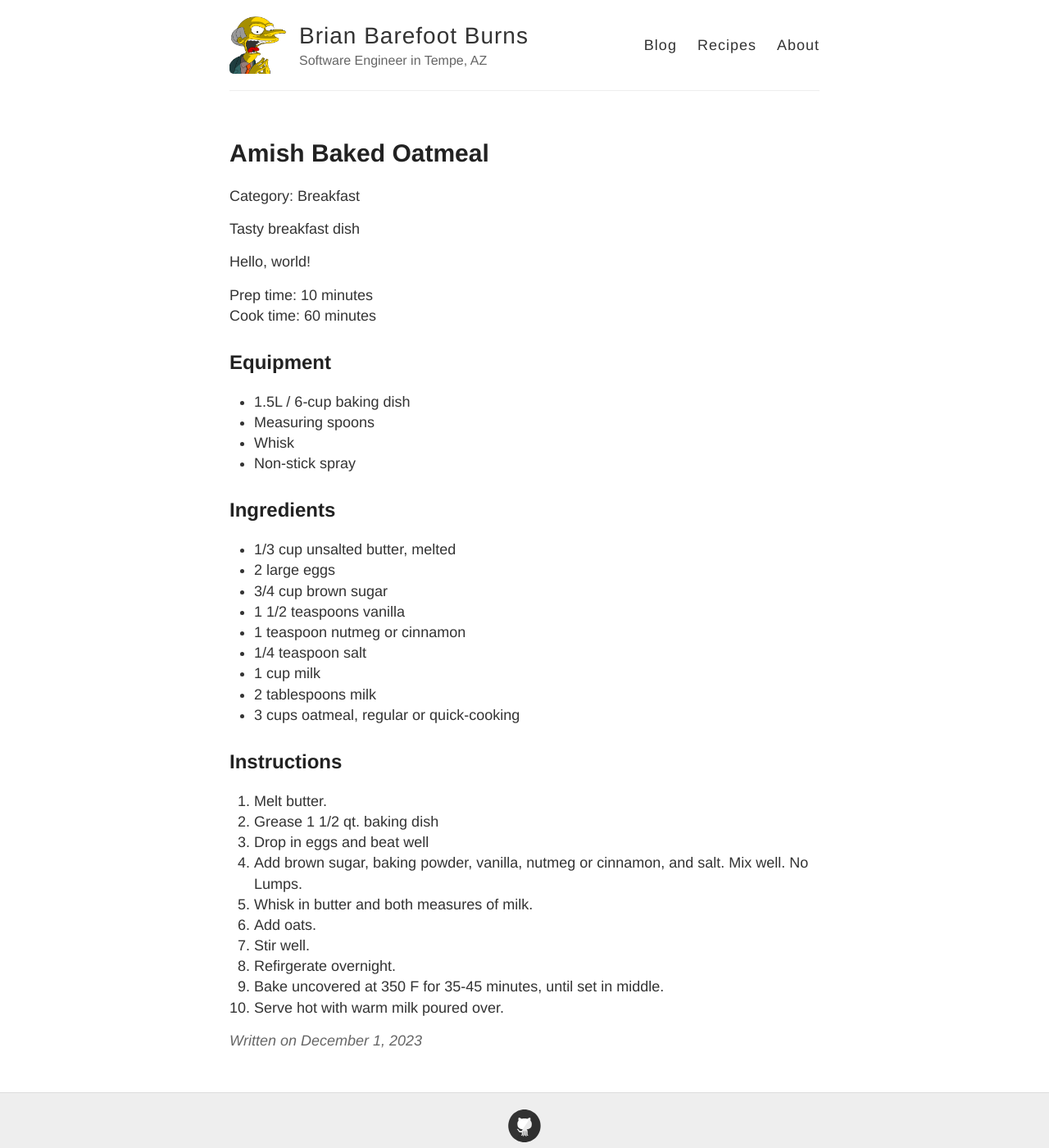
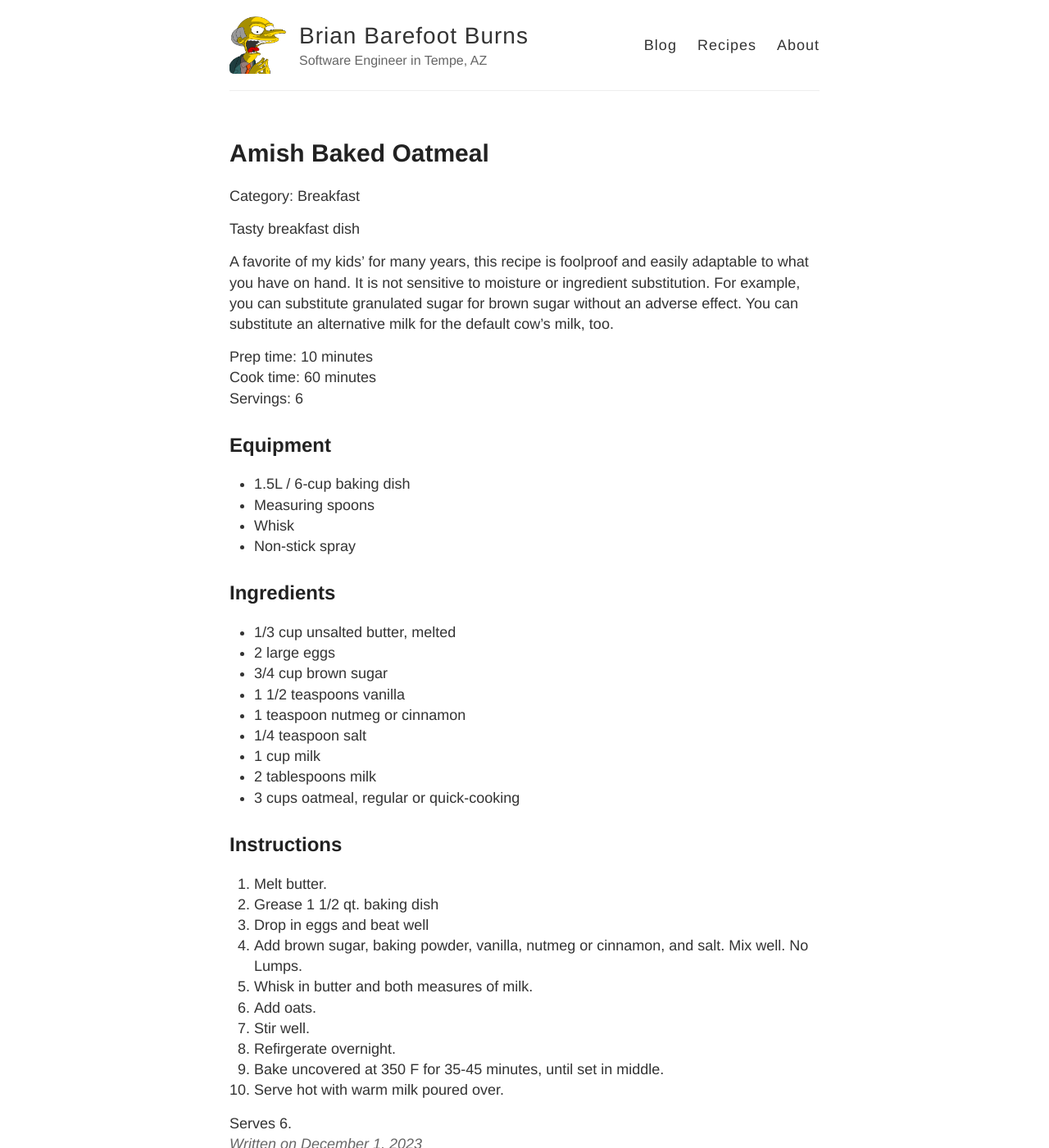
Before and after one commit to bpburns/bpburns.github.io, a Jekyll site: the page built from _recipes/amish-baked-oatmeal.md, in a window 1280 px wide and 1400 px high. Shown: the whole window at 82% size. Built offline with Jekyll 4.4.1, drawn with Linux system fonts in a browser that asks for light colours.

Commit message:
Update oatmeal recipe.

```diff
--- a/_layouts/recipe.html
+++ b/_layouts/recipe.html
@@ -12,6 +12,8 @@ layout: default
     Prep time: {{ page.preptime }} minutes
     <br>
     Cook time: {{ page.cooktime }} minutes
+    <br>
+    Servings: {{ page.servings }}
 
     <h2>Equipment</h2>
     <ul>
@@ -33,6 +35,8 @@ layout: default
        <li>{{ step }}</li>
        {% endfor %}
    </ol>
+
+   Serves {{ page.servings }}.
   </div>
 
   <div class="date">
--- a/_recipes/amish-baked-oatmeal.md
+++ b/_recipes/amish-baked-oatmeal.md
@@ -36,4 +36,8 @@ cooktime: 60
 servings: 6
 ---
 
-Hello, world!
+A favorite of my kids' for many years, this recipe is foolproof and easily
+adaptable to what you have on hand. It is not sensitive to moisture or
+ingredient substitution. For example, you can substitute granulated sugar for
+brown sugar without an adverse effect. You can substitute an alternative milk
+for the default cow's milk, too.
```
